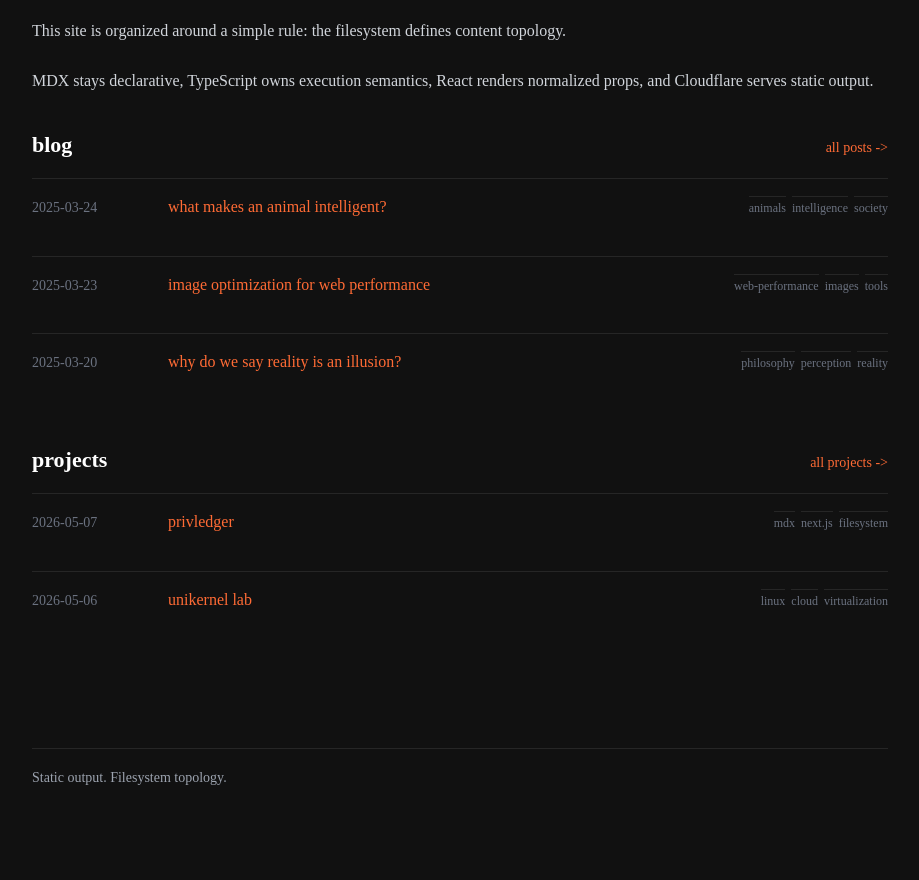
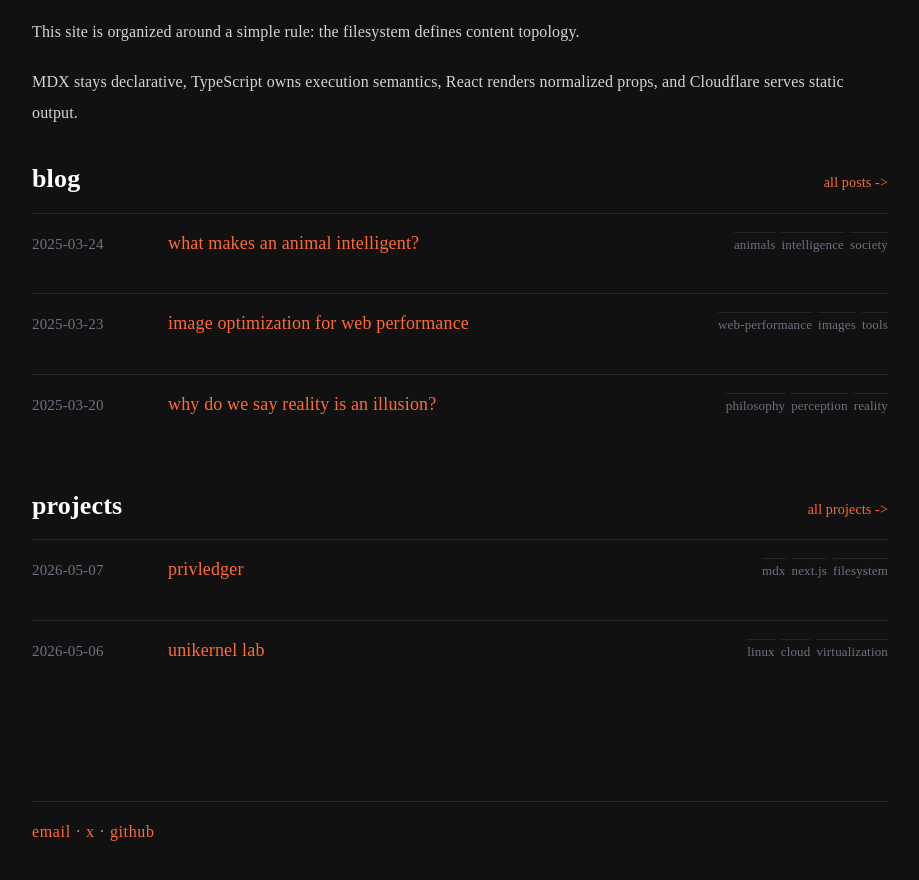
Before and after one commit to kexec-run/kexec.run, a Next.js app: page / in a window 1280 px wide. Shown: the part 180-1060 px from the top of the page, without its empty margins (180-1099 px from the left). Built offline with nearby package versions, Linux system fonts and the light colour scheme; a web font is replaced by a local one.

Commit message:
Add MDX footer links

```diff
--- /dev/null
+++ b/content/pages/footer.mdx
@@ -0,0 +1 @@
+[email](mailto:mooncake@justweird.xyz) · [x](https://x.com/SerratedLiminal) · [github](https://github.com/kexec-run)
--- a/src/components/layout/Footer.tsx
+++ b/src/components/layout/Footer.tsx
@@ -1,7 +1,9 @@
+import type { ReactNode } from "react"
+
 type FooterProps = {
-  text: string
+  children: ReactNode
 }
 
-export default function Footer({ text }: FooterProps) {
-  return <footer className="site-footer">{text}</footer>
+export default function Footer({ children }: FooterProps) {
+  return <footer className="site-footer">{children}</footer>
 }
--- a/src/components/layout/SiteFooter.tsx
+++ b/src/components/layout/SiteFooter.tsx
@@ -1,7 +1,10 @@
 import Footer from "@/components/layout/Footer"
-
-const footerText = "Static output. Filesystem topology."
+import FooterContent from "../../../content/pages/footer.mdx"
 
 export default function SiteFooter() {
-  return <Footer text={footerText} />
+  return (
+    <Footer>
+      <FooterContent />
+    </Footer>
+  )
 }
--- a/src/styles/prose.css
+++ b/src/styles/prose.css
@@ -25,7 +25,7 @@
 
 .site-nav a {
   color: var(--color-dim);
-  font-size: 15px;
+  font-size: 16px;
   text-decoration: none;
 }
 
@@ -36,14 +36,31 @@
 .site-footer {
   border-top: 1px solid var(--color-line);
   color: var(--color-muted);
-  font-size: 14px;
+  font-size: 16px;
+  letter-spacing: 0.04em;
   margin-top: 64px;
   padding-top: 18px;
+}
+
+.site-footer p {
+  margin: 0;
+}
+
+.site-footer a {
+  color: var(--color-accent);
+  text-decoration: none;
+}
+
+.site-footer a:hover {
+  color: var(--color-accent);
+  text-decoration: underline;
+  text-underline-offset: 3px;
 }
 
 .prose {
   color: var(--color-text);
   font-size: 16px;
+  letter-spacing: 0.01em;
   line-height: 1.9;
 }
 
@@ -104,7 +121,7 @@
 }
 
 .entry-list h2 {
-  font-size: 22px;
+  font-size: 26px;
   margin: 0;
 }
 
@@ -144,7 +161,7 @@
 
 .entry-row h3 {
   color: var(--color-heading);
-  font-size: 16px;
+  font-size: 18px;
   font-weight: 400;
   margin: 0;
   min-width: 0;
@@ -155,7 +172,7 @@
 
 .entry-row time {
   color: var(--color-dim);
-  font-size: 14px;
+  font-size: 15px;
   white-space: nowrap;
 }
 
@@ -172,7 +189,7 @@
 
 .entry-tags li {
   color: var(--color-dim);
-  font-size: 12px;
+  font-size: 13px;
 }
 
 .entry-tags a {
```
Also changed, not shown: 2 other files (tests, documents, lock files or other folders).
